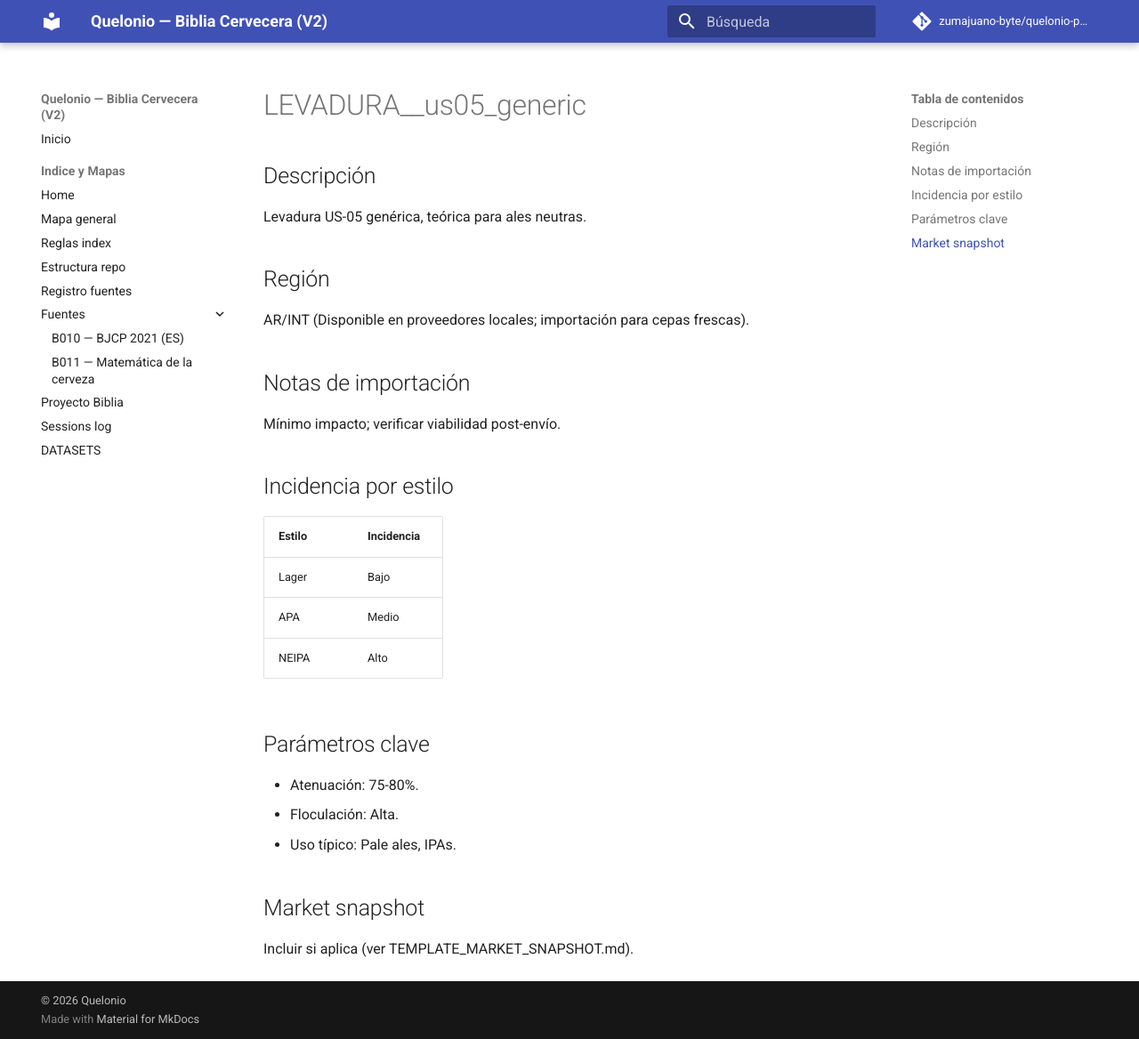
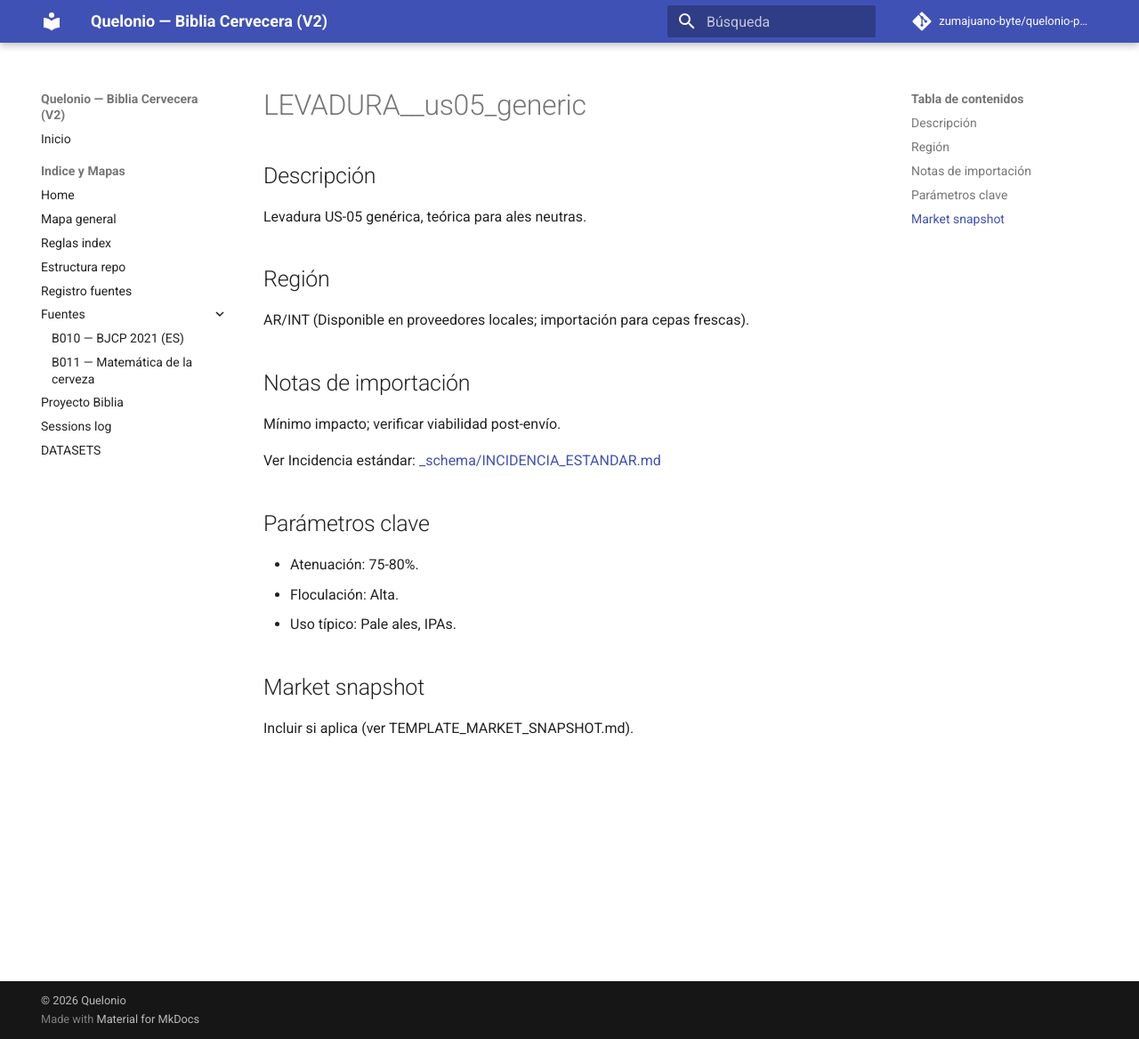
Before and after one commit to zumajuano-byte/quelonio-pages-v2, an MkDocs documentation site: the page built from docs/12_Datasets_Materias_Primas/levaduras/items/LEVADURA__us05_generic.md, in a window 1280 px wide and 1168 px high. Shown: the whole window at 89% size. Built offline with MkDocs 1.6.1 and Material for MkDocs 9.7.7, drawn with Linux system fonts in a browser that asks for light colours; comment, search, counter and statistics services are not loaded.

Commit message:
Align 3 generic items to standard incidence v1: remove specific tables, add standard reference link

```diff
--- a/docs/12_Datasets_Materias_Primas/levaduras/items/LEVADURA__us05_generic.md
+++ b/docs/12_Datasets_Materias_Primas/levaduras/items/LEVADURA__us05_generic.md
@@ -9,12 +9,7 @@ AR/INT (Disponible en proveedores locales; importación para cepas frescas).
 ## Notas de importación
 Mínimo impacto; verificar viabilidad post-envío.
 
-## Incidencia por estilo
-| Estilo | Incidencia |
-|--------|------------|
-| Lager  | Bajo      |
-| APA    | Medio     |
-| NEIPA  | Alto      |
+Ver Incidencia estándar: [_schema/INCIDENCIA_ESTANDAR.md](../../_schema/INCIDENCIA_ESTANDAR.md)
 
 ## Parámetros clave
 - Atenuación: 75-80%.
```
Also changed, not shown: docs/12_Datasets_Materias_Primas/lupulos/items/LUPULO__citra_generic.md (+1 -6 lines), docs/12_Datasets_Materias_Primas/maltas/items/MALTA__pale_ale_generic.md (+1 -6 lines).
